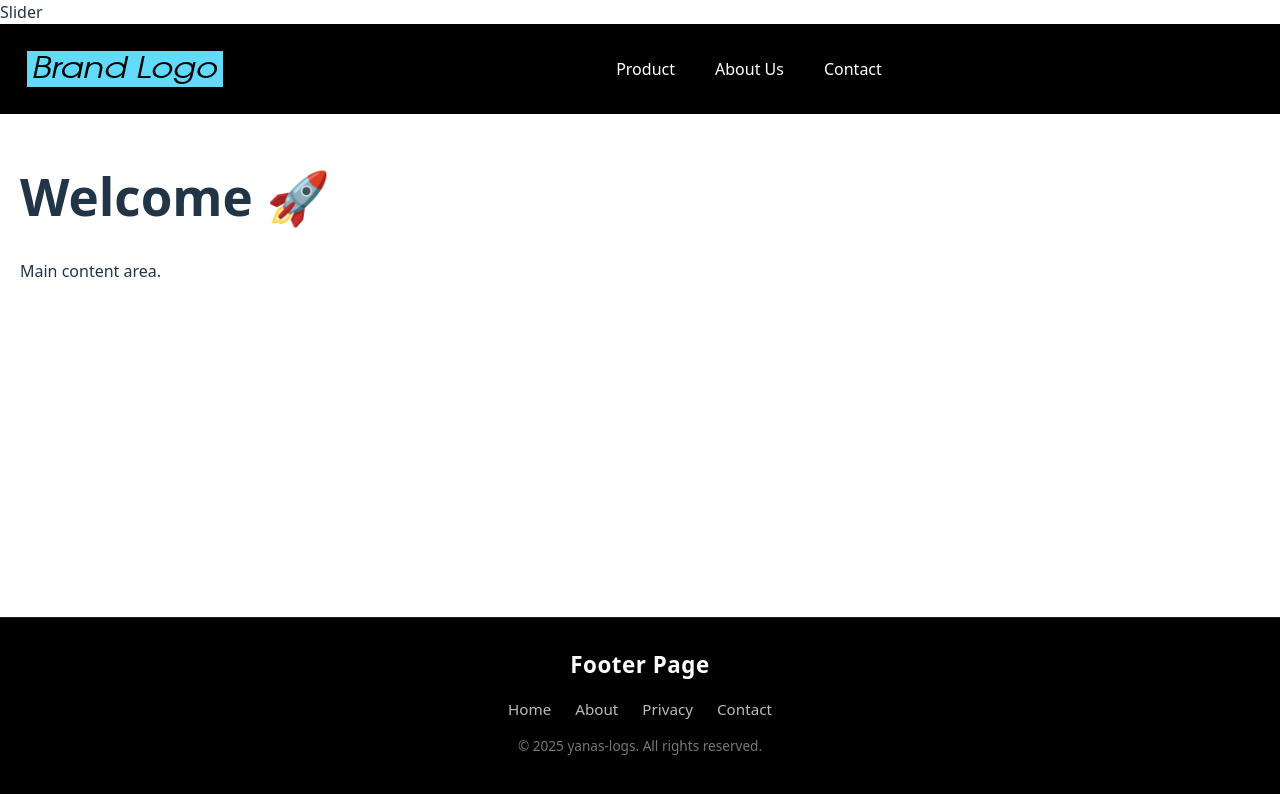
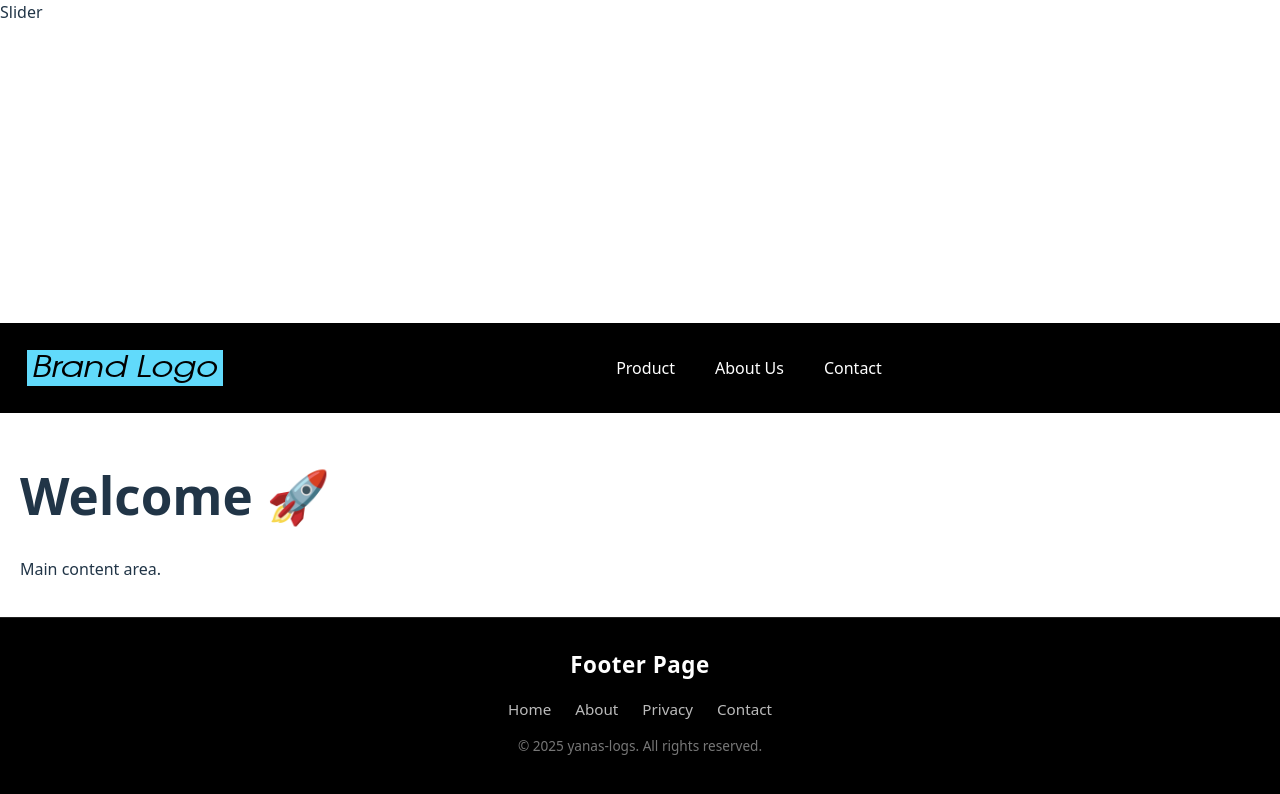
Before and after one commit to yanas-logs/litebase, a React (Vite) app in the folder react/: page / in a window 1280 px wide. Shown: the top 794 px of the page. Built offline with nearby package versions, Linux system fonts and the light colour scheme.

Commit message:
Add Slider styles and update component structure

```diff
--- a/react/src/components/Slider.jsx
+++ b/react/src/components/Slider.jsx
@@ -1,4 +1,5 @@
 import { useState, useEffect } from "react";
+import "./css/Slider.css";
 
 export const Slider = () => {
     const [current, setCurrent] = useState(0);
@@ -12,6 +13,6 @@ export const Slider = () => {
     }, []);
 
     return (
-        <div>Slider</div>
+        <div className="slider">Slider</div>
     )
 }
--- /dev/null
+++ b/react/src/components/css/Slider.css
@@ -0,0 +1,8 @@
+.slider {
+  position: relative;
+  width: 100%;
+  height: 400px;
+  overflow: hidden;
+  border-radius: 12px;
+  margin-bottom: 30px;
+}
```
